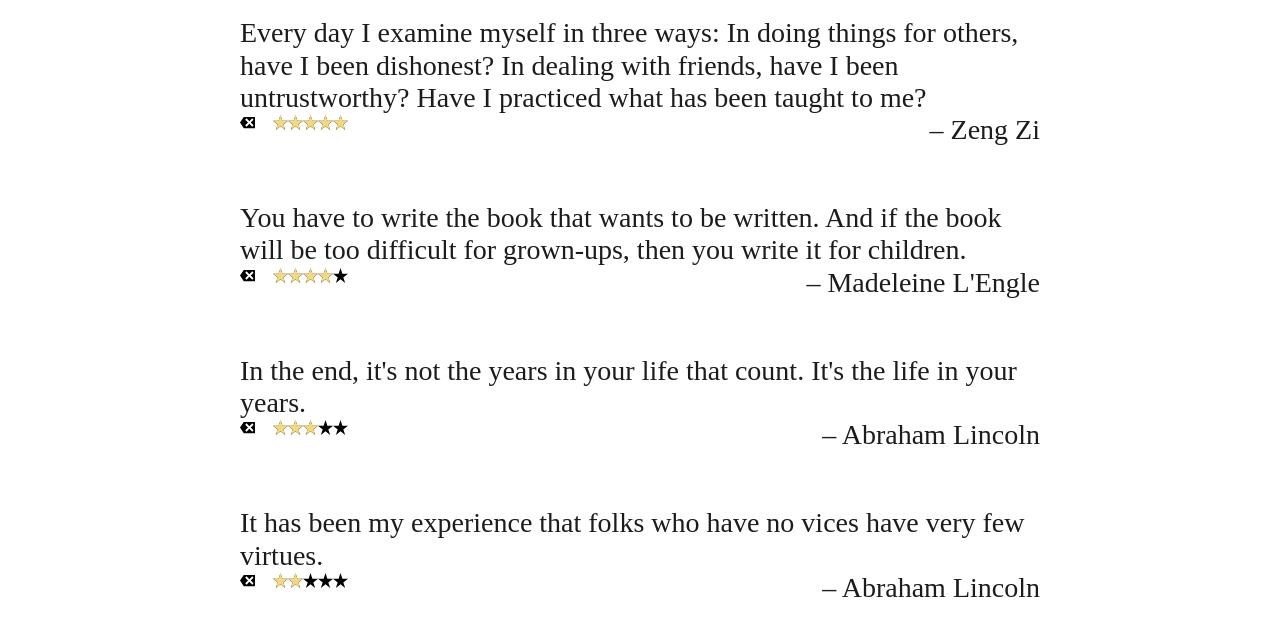
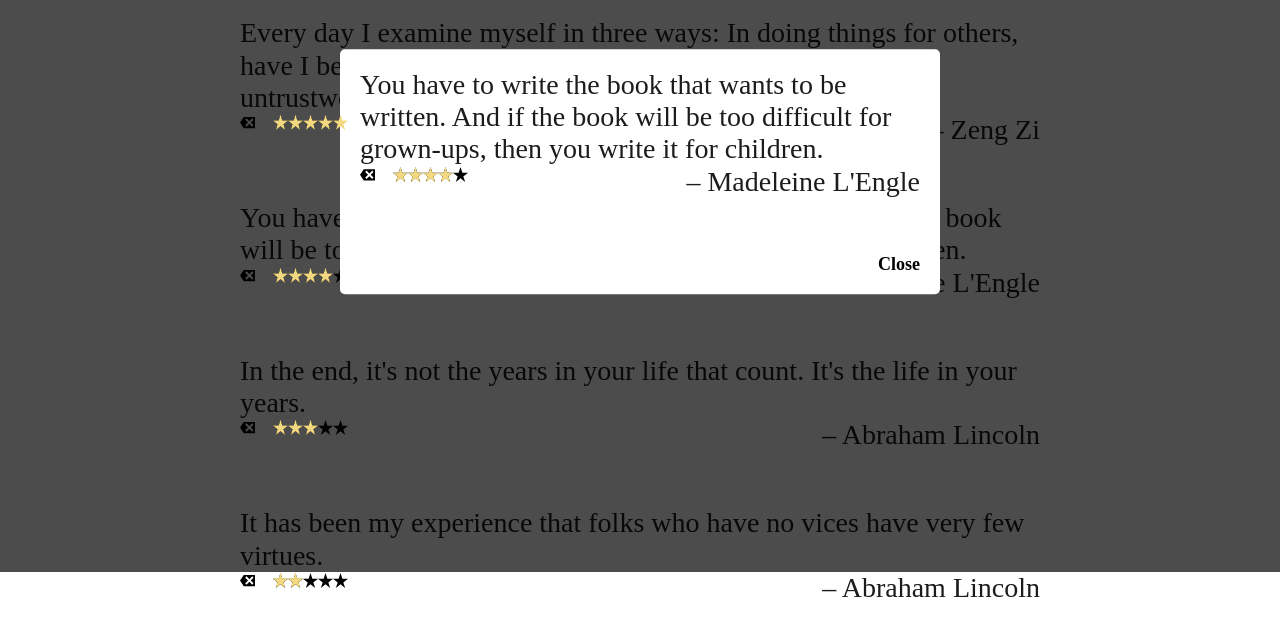
Before and after one commit to pc2459/ru-quotes, a plain HTML site: page index.html in a window 1280 px wide. Both pictures are taken after a click on the button "Random Quote". Shown: the part 228-864 px from the top of the page. Drawn offline with nearby package versions, Linux system fonts and the light colour scheme; a web font is replaced by a local one.

Commit message:
Add random quote functionality

```diff
--- a/main.css
+++ b/main.css
@@ -22,6 +22,7 @@ header {
 .title {
   font-size: 7.2rem;
   margin: 1em 0 0 0;
+  cursor: pointer;
 }
 
 .add-quote {
@@ -113,6 +114,7 @@ button {
 
 .quote-author {
   float: right;
+  cursor: pointer;
 }
 
 .quote-author:before{
@@ -122,6 +124,36 @@ button {
 .quote-delete img {
   width: 15px;
   fill: #63a6c0;
+
+}
+
+/* Lightbox */
+
+.lightbox-bg {
+  width: 100%;
+  height: 100%;
+  position: fixed;
+  top: 0;
+  left: 0;
+  background: rgba(0,0,0,0.7);
+}
+
+.lightbox {
+  position: fixed;
+  top: 50%;
+  left: 50%;
+  transform: translate(-50%, -50%);
+  width: 600px;
+  background-color: #fff;
+  border-radius: 5px;
+  padding: 20px;
+}
+
+#close-lightbox {
+  color: #000;
+  text-decoration: none;
+  font-weight: 700;
+  float: right;
 
 }
 
--- a/main.js
+++ b/main.js
@@ -160,7 +160,7 @@ $(document).on('ready', function() {
   });
 
   // Load all quotes
-  $('.title').on('click',loadQuotes);
+  $('body').on('click','.title',loadQuotes);
 
   // Add a quote
   $('.submit').on('click', addQuote);
@@ -176,7 +176,7 @@ $(document).on('ready', function() {
 
 
   // Render quotes by an author
-  $('.quote-author').on('click',function(){
+  $('body').on('click','.quote-author',function(){
     var author = $(this).text();
     var allByAuthor = _.chain(quotes)
                         .filter(function(quote){ return quote.author === author;  })
@@ -193,5 +193,22 @@ $(document).on('ready', function() {
 
   // Render a random quote in a popup
 
+  $('body').on('click','.random-quote',function(){
+
+    var popup = $('<div class="lightbox-bg">');
+
+    var popupInner = $('<div class="lightbox">')
+        .append(quotes[_.random(0,quotes.length)].create())
+        .append('<p><a href="#" id="close-lightbox">Close</a></p>');
+
+    popup.append(popupInner);
+
+    $('body').append(popup);
+
+  });
+
+  $('body').on('click','#close-lightbox',function(){
+    $('.lightbox-bg').remove();
+  });
 
 });
```
